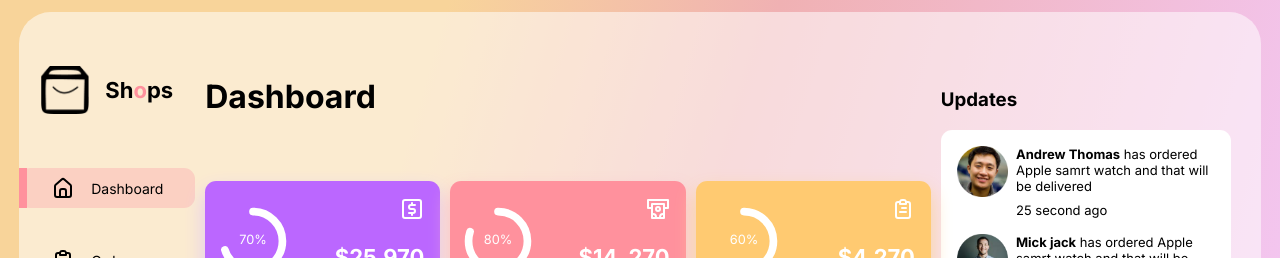
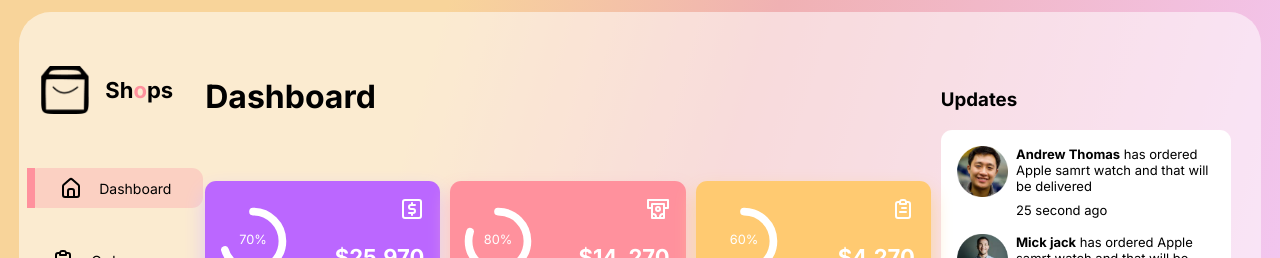
Before and after one commit to techiesnarender/ReactJSAdminDashboard, a React (Create React App) app: page / in a window 1280 px wide. In both pictures the pointer is over the link "Dashboard". Shown: the top 258 px of the page. Built offline with nearby package versions, Linux system fonts and the light colour scheme.

Commit message:
new changes

```diff
--- a/src/components/Sidebar/Sidebar.css
+++ b/src/components/Sidebar/Sidebar.css
@@ -49,6 +49,9 @@
 
 .menuItem:hover {
     cursor: pointer;
+    background: var(--activeItem);
+    width: 100%;
+    margin-left: 8px;
 }
 
 .active {
@@ -84,8 +87,6 @@
     }
 }
 
-
-
 @media screen and (max-width: 768px) {
     .Sidebar {
         position: fixed;
--- a/src/components/Sidebar/Sidebar.jsx
+++ b/src/components/Sidebar/Sidebar.jsx
@@ -18,6 +18,7 @@ const Sidebar = () => {
             left: '-60%'
         }
     }
+
     return (
         <>
             <div className='bars' style={expanded ? { left: "60%" } : { left: "5%" }} onClick={() => setExpanded(!expanded)}>
```
